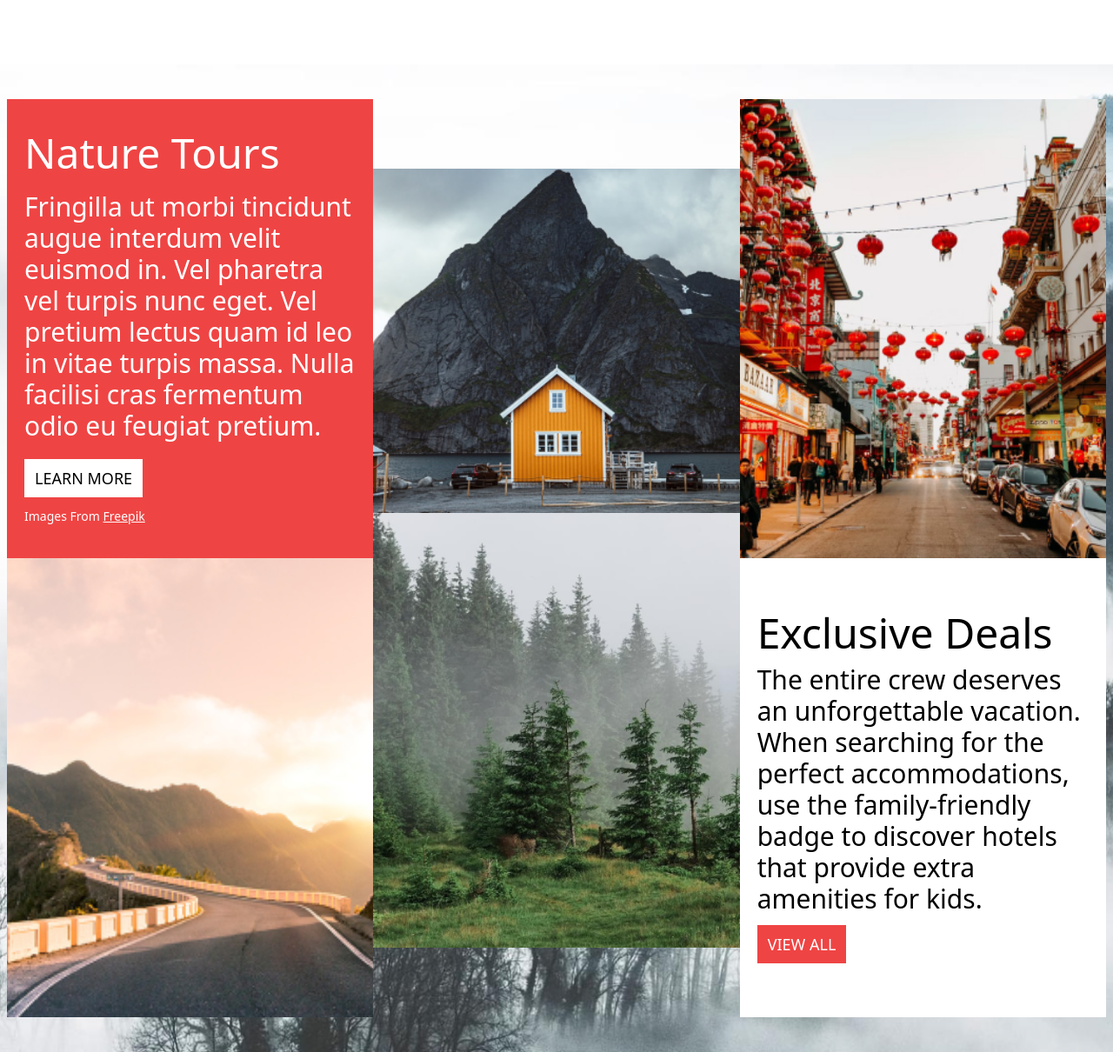
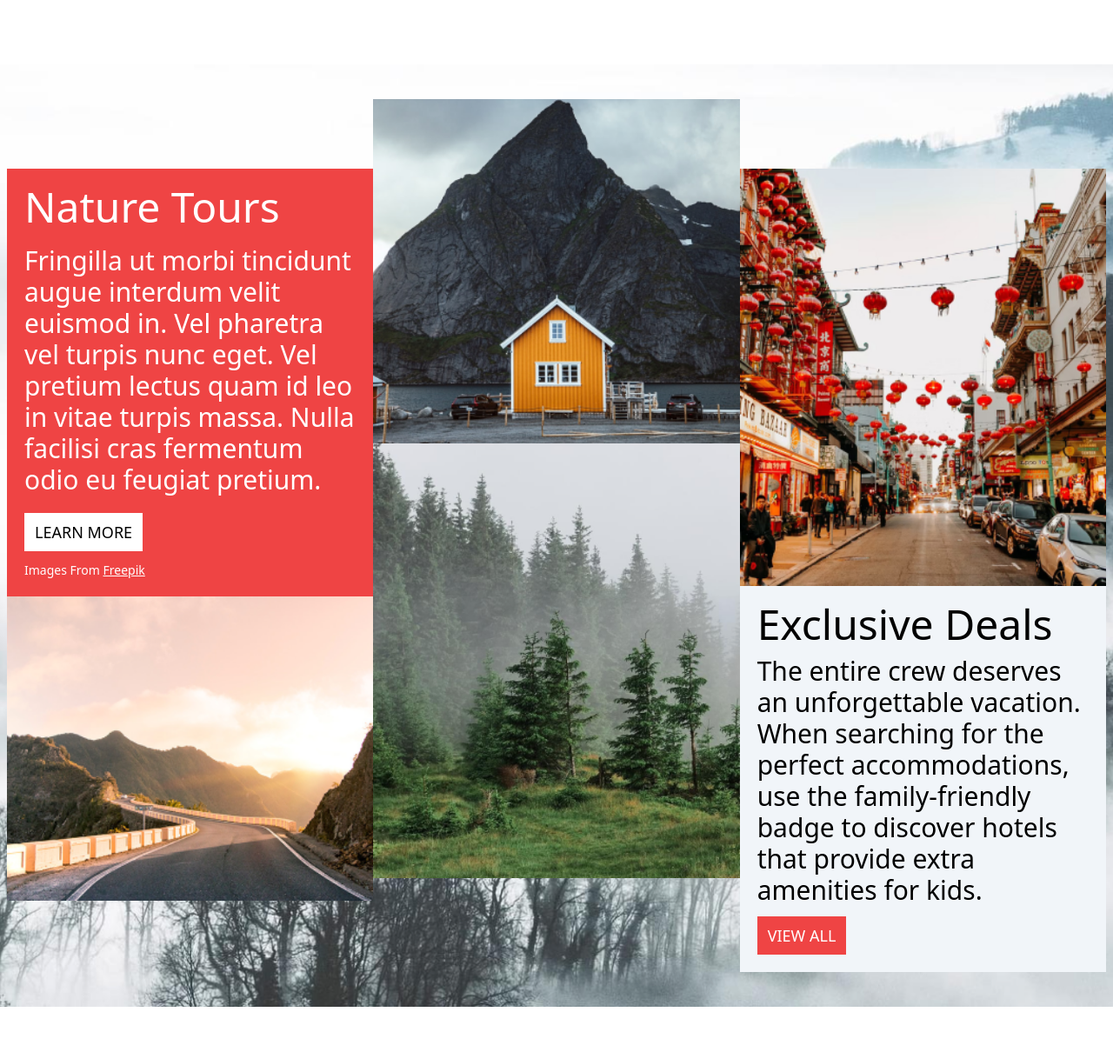
Before and after one commit to fs-nirjhor/travel-with-fsn, a website: page index.html in a window 1280 px wide. Shown: the part 4500-5710 px from the top of the page at 87% size. Drawn offline with nearby package versions, Linux system fonts and the light colour scheme.

Commit message:
nav sizing

```diff
--- a/index.html
+++ b/index.html
@@ -22,7 +22,7 @@
       <img src="./images/logo.png" class="object-cover w-30 lg:w-36" alt="logo" />
       <details class="md:hidden open:text-blue-500">
         <summary class="list-none">
-          <i class="bi bi-list text-4xl font-extrabold"></i>
+          <i class="bi bi-list text-4xl font-extrabold me-5"></i>
           </summary>
         <div class="absolute end-0 rounded-sm grid grid-cols-1 gap-3 bg-white text-black shadow-md py-3">
         <ul class="hover:text-white hover:bg-blue-500 px-10 py-2"><a class="no-underline">Home</a></ul>
@@ -126,7 +126,7 @@
     </section>
 
     <section
-      class="mt-10 px-4 py-10 bg-[url('./images/bg.png')] bg-cover bg-center"
+      class="mt-10 px-4 py-10 bg-none md:bg-[url('./images/bg.png')] bg-cover bg-center"
     >
       <div class="md:container mx-auto">
         <div class="grid grid-cols-1 md:grid-cols-3 gap-5 md:gap-0">
@@ -208,11 +208,11 @@
     </section>
 
     <section
-      class="mt-10 py-10 bg-[url('./images/bg2.png')] bg-cover bg-center"
+      class="mt-10 py-10 bg-none md:bg-[url('./images/bg2.png')] bg-cover bg-center"
     >
       <div class="md:container mx-auto grid grid-cols-1 md:grid-cols-3 items-stretch gap-5 md:gap-0 px-2 text-start text-justify">
-        <div class="bg-red-500 flex flex-col justify-between">
-          <div class="text-white my-auto p-5">
+        <div class="md:pt-20">
+          <div class="bg-red-500 text-white p-5">
             <h4 class="text-2xl lg:text-5xl font-medium">Nature Tours</h4>
             <p class="text-lg lg:text-3xl py-5">
               Fringilla ut morbi tincidunt augue interdum velit euismod in. Vel
@@ -228,12 +228,12 @@
             </p>
           </div>
           <img
-            class="object-cover w-full h-1/2"
+            class="object-cover w-full"
             src="./images/image11.png"
             alt="image"
           />
         </div>
-        <div class="lg:py-20 flex flex-col justify-center gap-5 md:gap-0">
+        <div class="gap-5 md:gap-0">
           <img
             src="./images/image12.png"
             class="object-cover w-full
@@ -246,13 +246,13 @@
             alt="image"
           />
         </div>
-        <div class="bg-white flex flex-col justify-between">
+        <div class="md:pt-20">
           <img
-            class="object-cover w-full h-1/2"
+            class="object-cover w-full"
             src="./images/image14.png"
             alt="image"
           />
-          <div class="text-black my-auto p-5">
+          <div class="bg-slate-100 text-black p-5">
             <h4 class="text-2xl lg:text-5xl font-medium">Exclusive Deals</h4>
             <p class="text-lg lg:text-3xl py-3">
               The entire crew deserves an unforgettable vacation. When searching
```
Also changed, not shown: output.css.
